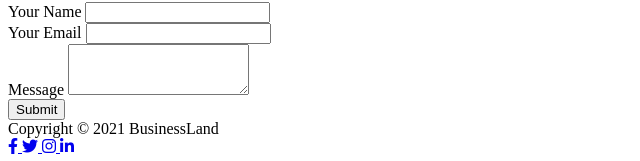
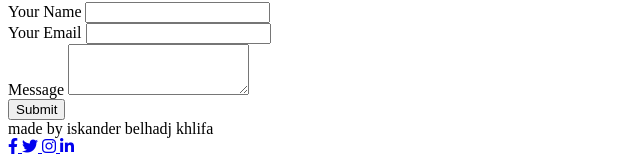
Before and after one commit to skanderharoun/business-land, a plain HTML site: page index.html in a window 1280 px wide. Shown: the part 3346-3507 px from the top of the page, 0-640 px from the left. Drawn offline with Linux system fonts and the light colour scheme.

```diff
--- a/index.html
+++ b/index.html
@@ -149,7 +149,7 @@
     <footer>
         <div class="container">
             <div>
-                Copyright © 2021 BusinessLand
+                made by iskander belhadj khlifa
             </div>
             <div id="social-media">
                 <a href="#">
```
